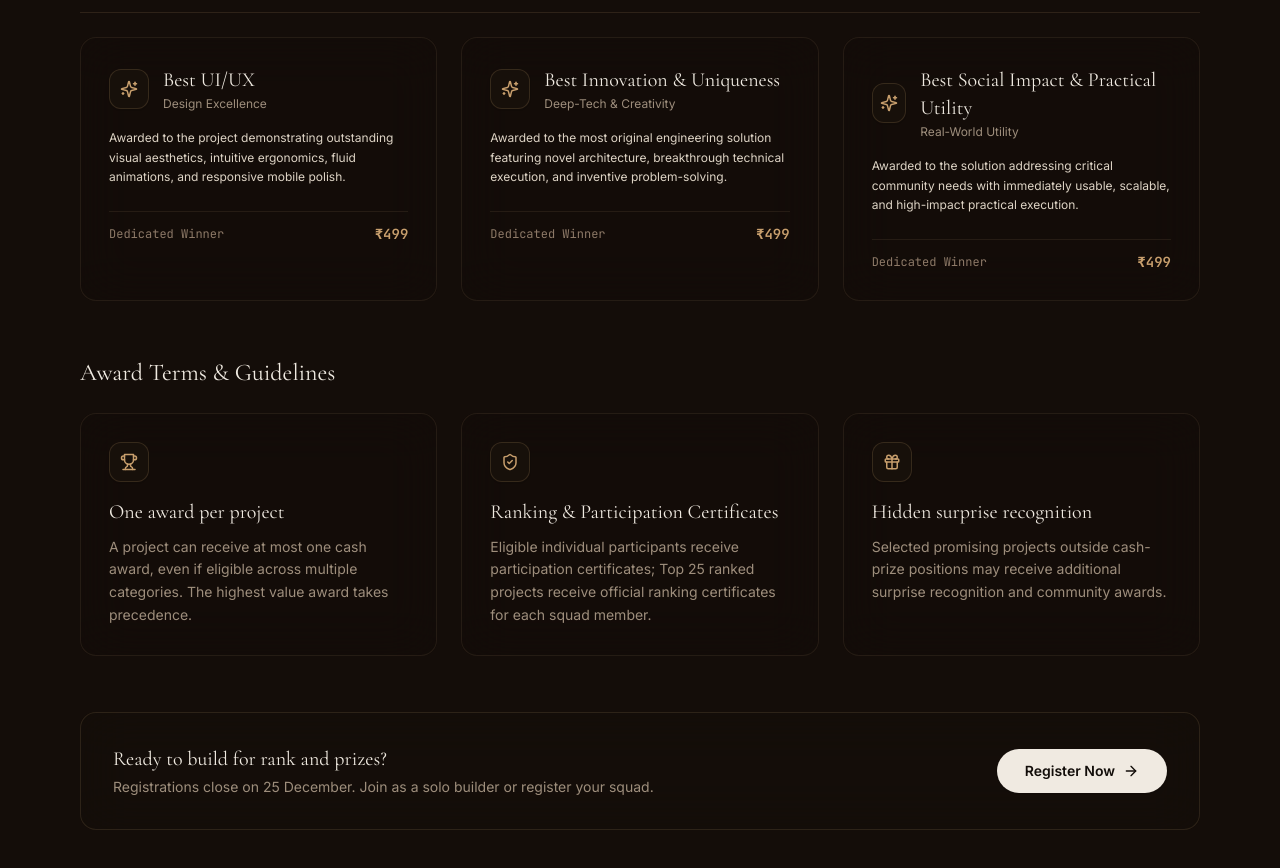
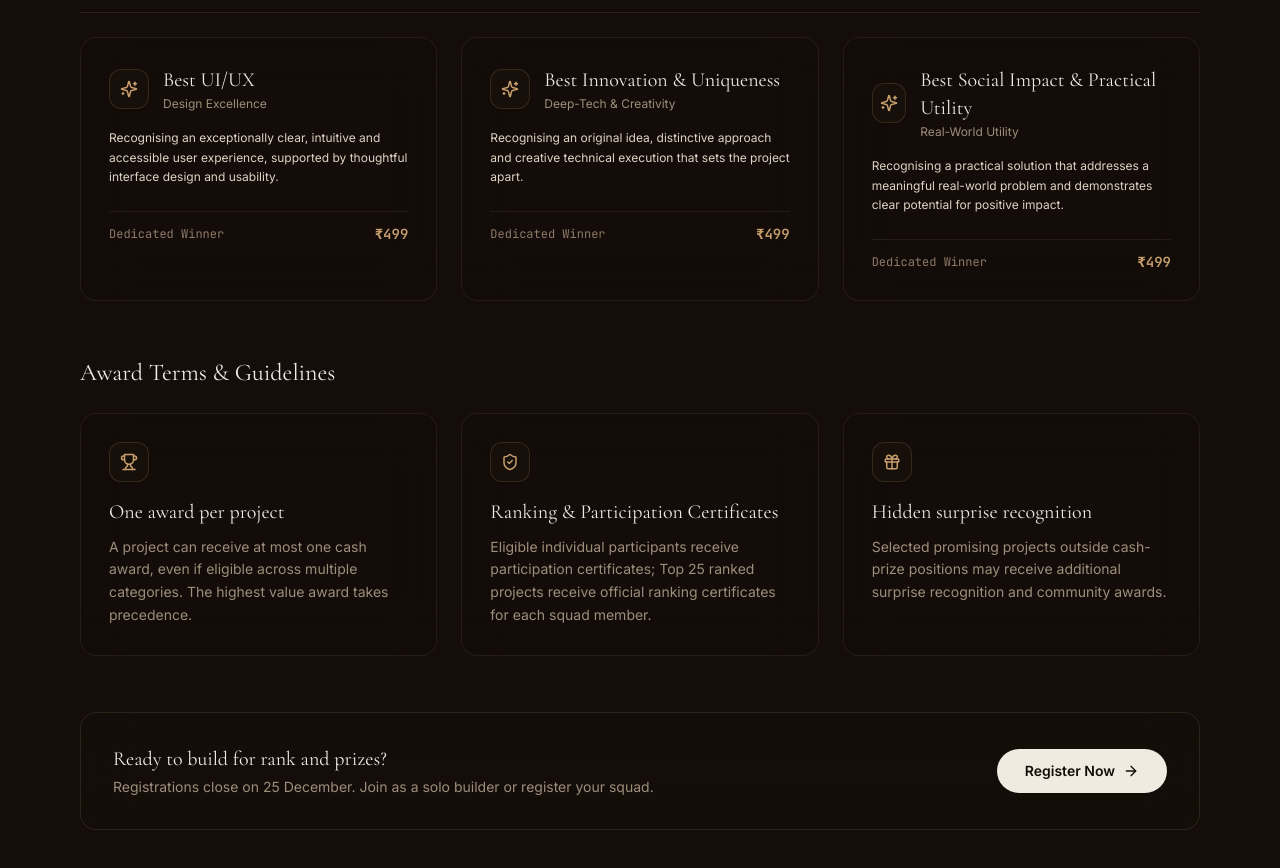
Before and after one commit to nitinmohan18/HyperLearningTech-Hackathon, a Next.js app: page /prizes in a window 1280 px wide. Shown: the part 867-1735 px from the top of the page. Built offline with nearby package versions, Linux system fonts and the light colour scheme.

Commit message:
content: update category excellence award card descriptions

```diff
--- a/src/data/prizes.ts
+++ b/src/data/prizes.ts
@@ -26,7 +26,7 @@ export const specialPrizes: SpecialCategory[] = [
   {
     category: "Best UI/UX",
     trackLabel: "Design Excellence",
-    description: "Awarded to the project demonstrating outstanding visual aesthetics, intuitive ergonomics, fluid animations, and responsive mobile polish.",
+    description: "Recognising an exceptionally clear, intuitive and accessible user experience, supported by thoughtful interface design and usability.",
     prizeAmount: "₹499",
     rawAmount: 499,
     total: "₹499",
@@ -34,7 +34,7 @@ export const specialPrizes: SpecialCategory[] = [
   {
     category: "Best Innovation & Uniqueness",
     trackLabel: "Deep-Tech & Creativity",
-    description: "Awarded to the most original engineering solution featuring novel architecture, breakthrough technical execution, and inventive problem-solving.",
+    description: "Recognising an original idea, distinctive approach and creative technical execution that sets the project apart.",
     prizeAmount: "₹499",
     rawAmount: 499,
     total: "₹499",
@@ -42,7 +42,7 @@ export const specialPrizes: SpecialCategory[] = [
   {
     category: "Best Social Impact & Practical Utility",
     trackLabel: "Real-World Utility",
-    description: "Awarded to the solution addressing critical community needs with immediately usable, scalable, and high-impact practical execution.",
+    description: "Recognising a practical solution that addresses a meaningful real-world problem and demonstrates clear potential for positive impact.",
     prizeAmount: "₹499",
     rawAmount: 499,
     total: "₹499",
```
